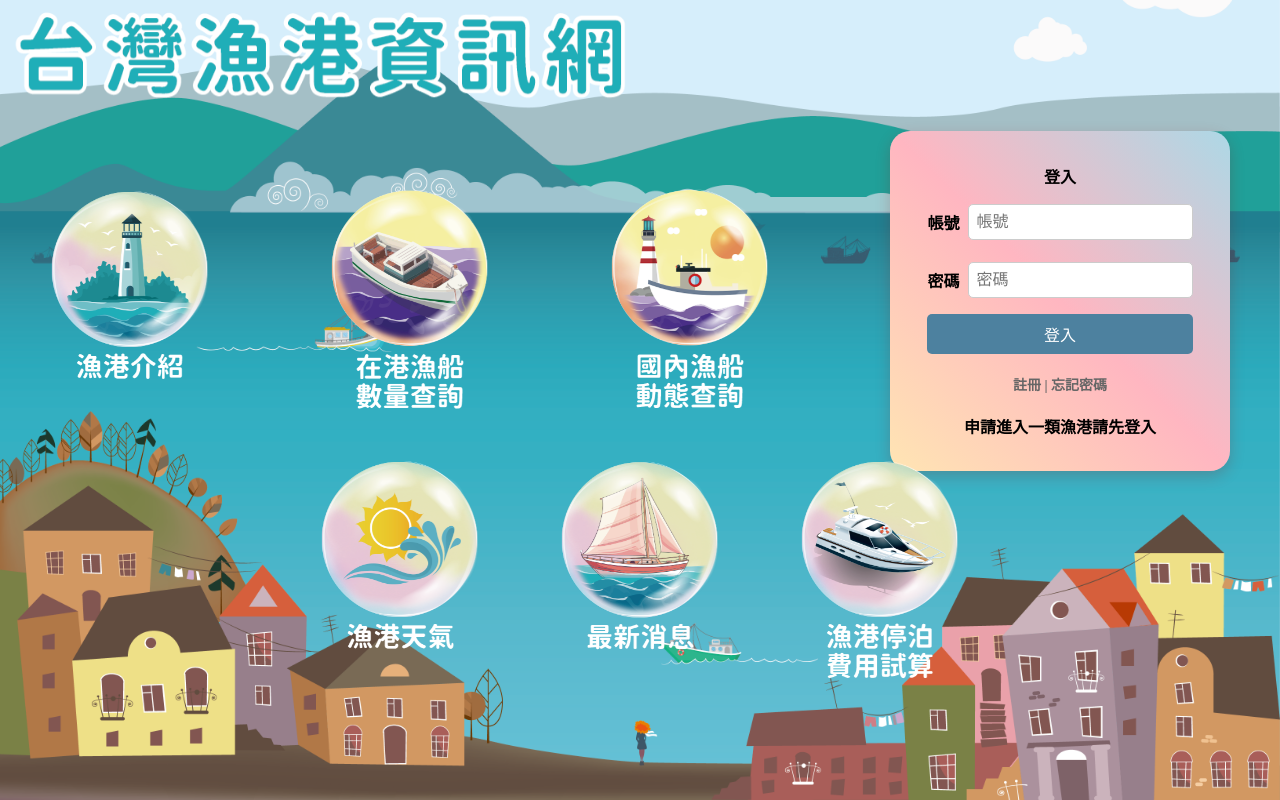
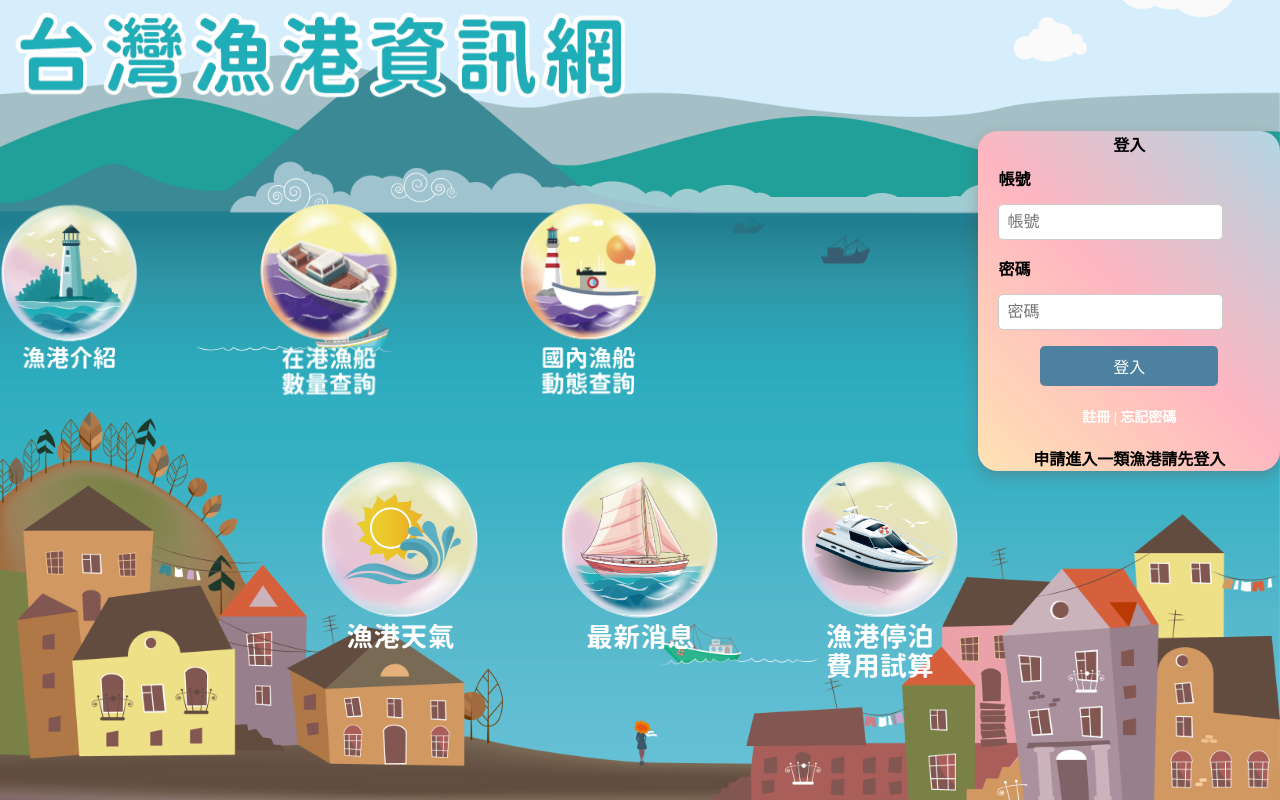
Before and after one commit to ImOgg/harborinfoindex, a plain HTML site: page index.html in a window 1280 px wide. Drawn offline with nearby package versions, Linux system fonts and the light colour scheme.

Commit message:
2024/10/1 harbor login adjust

```diff
--- a/index.html
+++ b/index.html
@@ -167,7 +167,7 @@
 
         .login-form button {
             padding: 8px;
-            width: 100%;
+            width: 68%;
             border: none;
             background-color: #4d819f;
             color: white;
@@ -249,7 +249,7 @@
             <a href="#" class="bubble mobilebutton" id="openlogin">
                 <img src="./images/fishingharborlogo.png" alt="fishingharborlogo">
             </a>
-            <div class="bubble-container" id="bubble-container">
+            <div class="bubble-container" id="bubble-container" style="margin-left: 200px;">
                 <!-- 表單內容 -->
                 <form class="login-form" style="font-weight: bold;">
                     登入
@@ -263,7 +263,7 @@
                     </label>
                     <button type="submit">登入</button>
                     <div class="login-text">
-                        註冊 | 忘記密碼
+                        <span style="color: #fff; font-weight: bold;"> 註冊 | 忘記密碼</span>
                     </div>
                     <div style="margin-top: 10px;">申請進入一類漁港請先登入</div>
                 </form>
```
